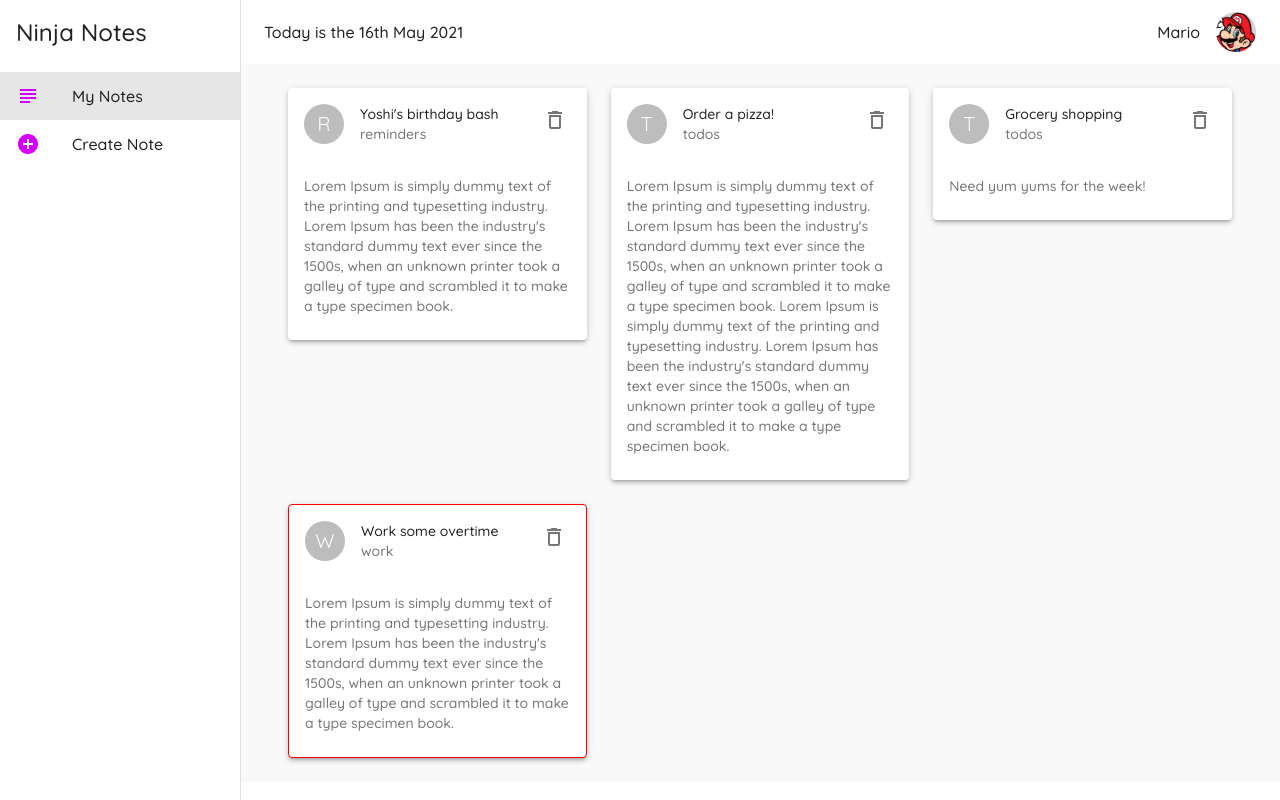
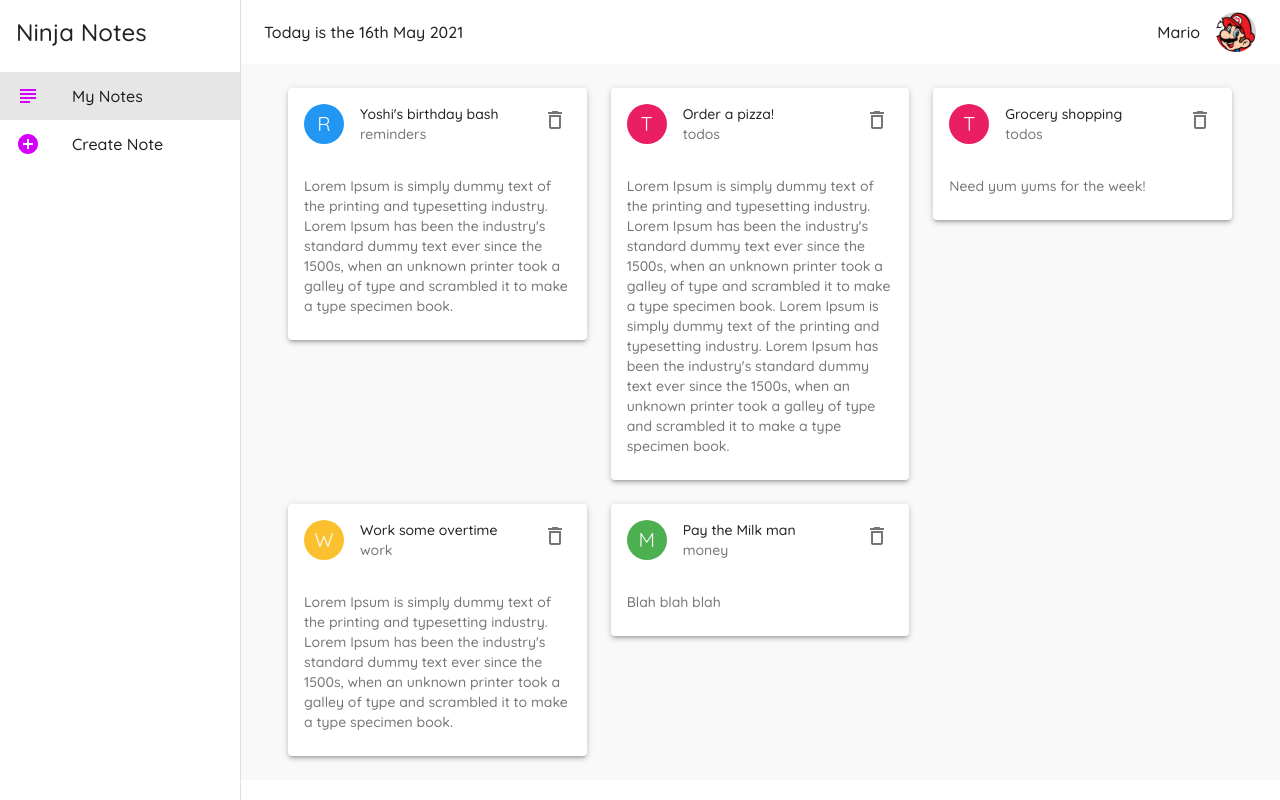
Before and after one commit to djwilkins/material-ui-tutorial, a React (Create React App) app: page / in a window 1280 px wide. Built offline with nearby package versions, Linux system fonts and the light colour scheme; data requests are answered from the project's data file.

Commit message:
Avatars - Implement Dynamic Background Color by Note Category
See README.md update and NoteCard.js diff.  (The update to db.json reflects testing the 'money' category / green background result.)

```diff
--- a/data/db.json
+++ b/data/db.json
@@ -23,6 +23,12 @@
       "details": "Lorem Ipsum is simply dummy text of the printing and typesetting industry. Lorem Ipsum has been the industry's standard dummy text ever since the 1500s, when an unknown printer took a galley of type and scrambled it to make a type specimen book.",
       "category": "work",
       "id": 5
+    },
+    {
+      "title": "Pay the Milk man",
+      "details": "Blah blah blah",
+      "category": "money",
+      "id": 6
     }
   ]
 }
--- a/src/components/NoteCard.js
+++ b/src/components/NoteCard.js
@@ -6,13 +6,21 @@ import Typography from '@material-ui/core/Typography';
 import { IconButton, makeStyles } from '@material-ui/core';
 import { DeleteOutlined }  from '@material-ui/icons';
 import Avatar from '@material-ui/core/Avatar';
+import { yellow, green, pink, blue } from '@material-ui/core/colors';
 
 const useStyles = makeStyles({
-    test: {
-        border: (note) => {
+    avatar: {
+        backgroundColor: (note) => {
             if (note.category === 'work') {
-                return '1px solid red'
+                return yellow[700]
             }
+            if (note.category === 'money') {
+                return green[500]
+            }
+            if (note.category === 'todos') {
+                return pink[500]
+            }
+            return blue[500]
         }
     }
 });
@@ -22,10 +30,10 @@ export default function NoteCard({ note, handleDelete }) {
 
     return (
         <div>
-            <Card elevation={3} className={classes.test}>
+            <Card elevation={3}>
                 <CardHeader
                 avatar={
-                    <Avatar>
+                    <Avatar className={classes.avatar}>
                         {note.category[0].toUpperCase()}
                     </Avatar>
                 }
```
Also changed, not shown: 1 other file (tests, documents, lock files or other folders).
